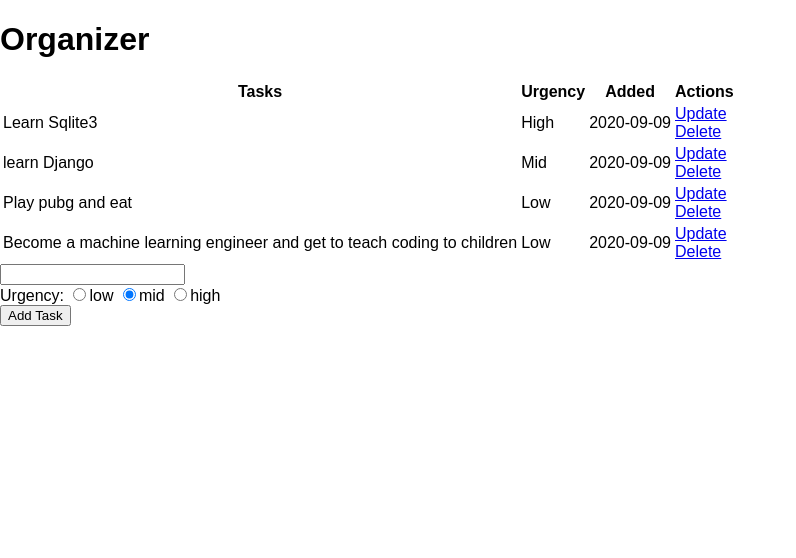
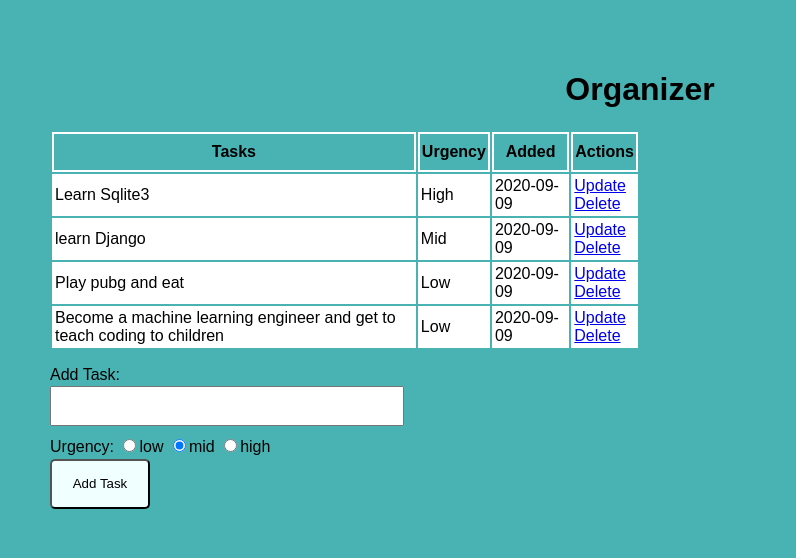
Before and after one commit to BenFaruna/keep-me-sane, a Flask app: page / in a window 1280 px wide. Shown: the top 558 px of the page, without its empty margins (0-796 px from the left). Run offline with Flask 2, Linux system fonts and the light colour scheme; data comes from the database, SQL or seed files in the repository.

Commit message:
Fixed the directory issues preventing css from loading, added some style to the web app

```diff
--- /dev/null
+++ b/static/css/main.css
@@ -0,0 +1,57 @@
+*{
+    box-sizing: border-box;
+}
+
+body {
+    margin: 0;
+    font-family: sans-serif;
+    background-color: rgb(73, 179, 179);
+}
+
+h1 {
+    text-align: center;
+}
+
+p{
+    margin-bottom: 2px;
+}
+
+div.content {
+    padding: 50px;
+
+}
+
+table {
+    width: 50%;
+    background-color: rgb(73, 179, 179);
+    align-self: center;
+    border: 0px;
+    align-self: center;
+}
+
+th{
+    border: 2px solid #fff;
+    height: 40px;
+    padding: 2px;
+}
+
+td {
+    background-color: #fff;
+    padding: 3px;
+}
+
+input#content {
+    font-size: 16px;
+    width: 30%;
+    height: 40px;
+    padding: 5px;
+    margin: 0px 0px 10px 0px;
+}
+
+.btn {
+    width: 100px;
+    height: 50px;
+    border-radius: 5px;
+    background-color: azure;
+    margin-top: 3px;
+}
--- a/templates/index.html
+++ b/templates/index.html
@@ -46,6 +46,8 @@
 
         {% endif %}
 
+        <p>Add Task:</p>
+
         <form action='/', method="POST">
             <input type="text" name="content" id="content"><br>
             Urgency:
@@ -53,7 +55,7 @@
             <input type="radio" name="urgency" id="urgency" value="2" checked>mid
             <input type="radio" name="urgency" id="urgency" value="1">high
             <br>
-            <input type="submit" value="Add Task">
+            <input class="btn" type="submit" value="Add Task">
         </form>
     </div>
 </div>
--- a/templates/static/css/main.css
+++ /dev/null
@@ -1,4 +0,0 @@
-body {
-    margin: 0;
-    font-family: sans-serif;
-}
--- a/templates/update.html
+++ b/templates/update.html
@@ -18,7 +18,7 @@
             <input type="radio" name="urgency" id="urgency" value="2" checked>mid
             <input type="radio" name="urgency" id="urgency" value="1">high
             <br>
-            <input type="submit" value="Update">
+            <input class="btn" type="submit" value="Update">
         </form>
     </div>
 </div>
```
